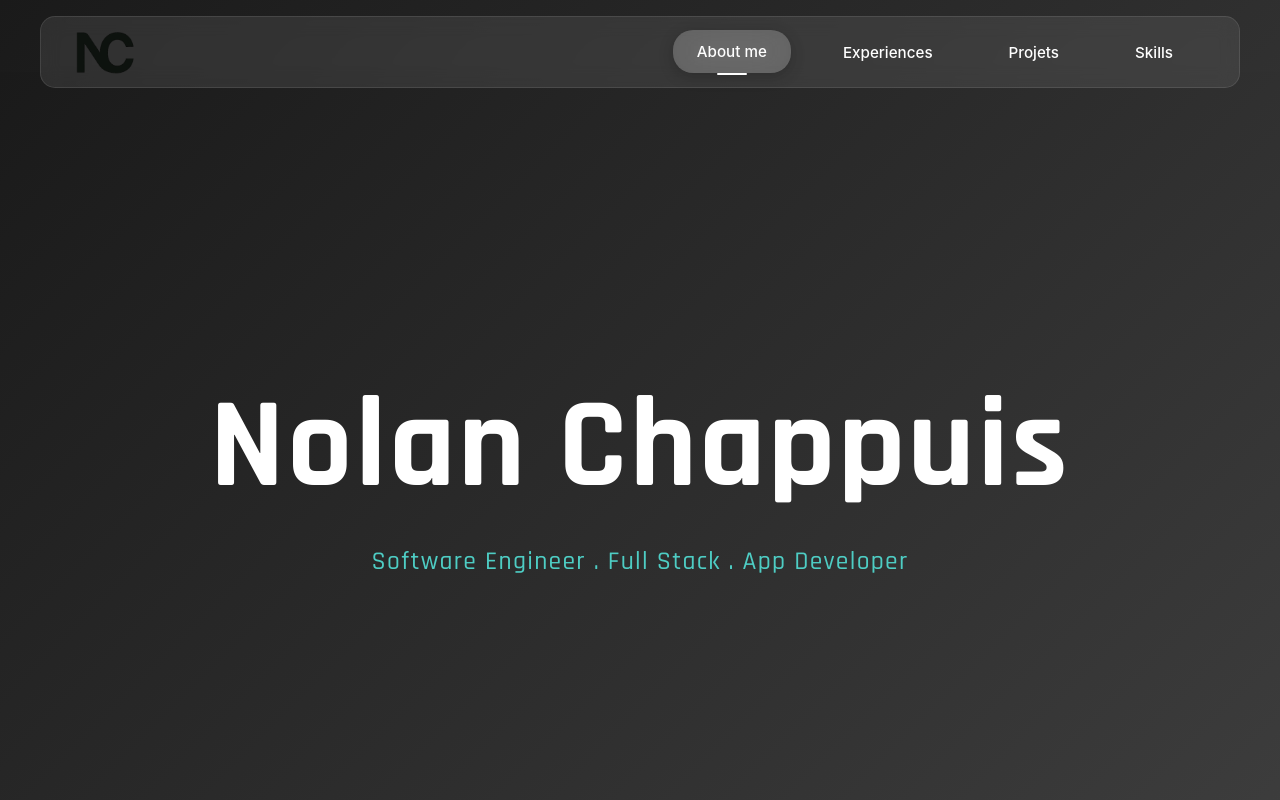
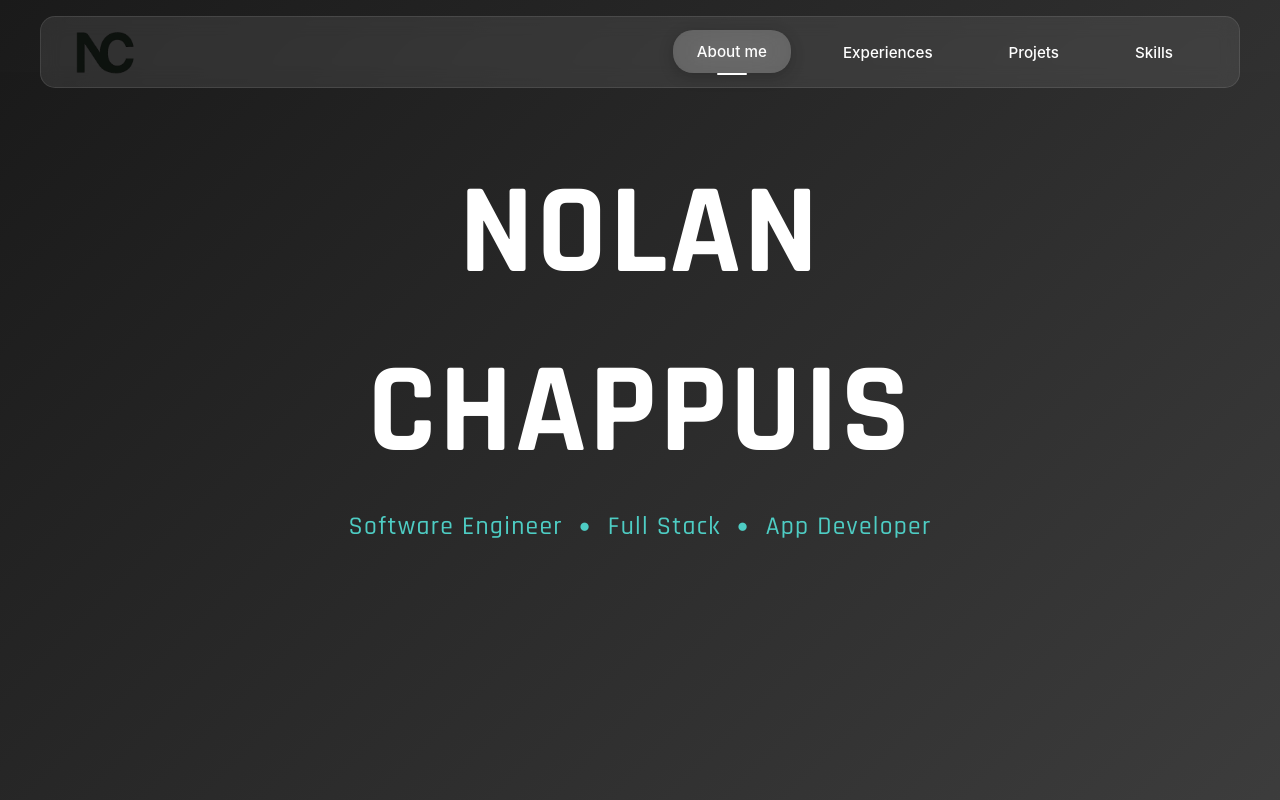
Before and after one commit to Nchappui/portfolio, a React (Create React App) app: page /about in a window 1280 px wide. Shown: the top 800 px of the page. Built offline with nearby package versions, Linux system fonts and the light colour scheme.

Commit message:
Refactor Intro component: update name display and job title formatting for improved readability and structure

```diff
--- a/src/pages/Intro.css
+++ b/src/pages/Intro.css
@@ -4,11 +4,12 @@
 .intro-container {
   display: flex;
   flex-direction: column;
-  justify-content: center;
+  justify-content: flex-start;
   align-items: center;
   height: 100vh;
   text-align: center;
   padding: 2rem;
+  padding-top: 10vh; /* Positionner le texte plus haut */
 }
 
 .name {
@@ -28,25 +29,56 @@
   color: #4ecdc4;
   margin: 0;
   letter-spacing: 0.05em;
+  display: flex;
+  align-items: center;
+  justify-content: center;
+  gap: 1rem;
+}
+
+.dot {
+  color: #4ecdc4;
+  font-size: 1.5vw;
+  display: inline-flex;
+  align-items: center;
+  justify-content: center;
 }
 
 /* Responsive Design */
 @media (max-width: 768px) {
+  .intro-container {
+    padding-top: 20vh;
+  }
+
   .name {
     font-size: 12vw;
   }
 
   .job-title {
     font-size: 5vw;
+    gap: 0.8rem;
+  }
+
+  .dot {
+    font-size: 4vw;
   }
 }
 
 @media (max-width: 480px) {
+  .intro-container {
+    padding-top: 15vh;
+  }
+
   .name {
     font-size: 15vw;
   }
 
   .job-title {
     font-size: 6vw;
+    gap: 0.5rem;
+    flex-direction: column;
+  }
+
+  .dot {
+    display: none; /* Cacher les ronds sur très petits écrans */
   }
 }
--- a/src/pages/Intro.js
+++ b/src/pages/Intro.js
@@ -6,10 +6,17 @@ function Intro() {
     <section className="intro">
       <div className="intro-container">
         <div className="name">
-          <p>Nolan Chappuis</p>
+          <p>NOLAN</p>
+        </div>
+        <div className="name">
+          <p>CHAPPUIS</p>
         </div>
         <div className="job-title">
-          <p>Software Engineer . Full Stack . App Developer</p>
+          <span>Software Engineer</span>
+          <span className="dot">●</span>
+          <span>Full Stack</span>
+          <span className="dot">●</span>
+          <span>App Developer</span>
         </div>
       </div>
     </section>
```
